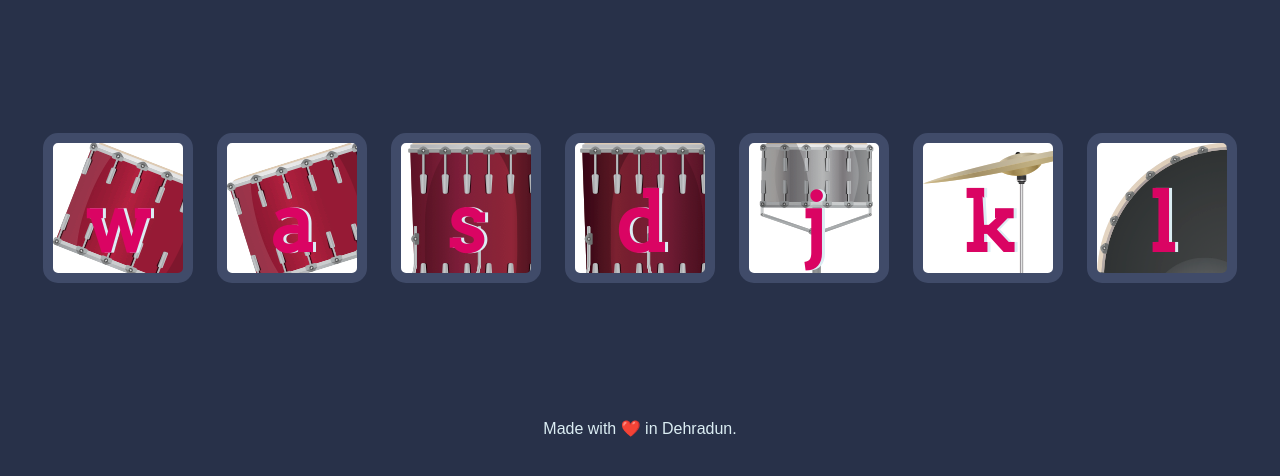
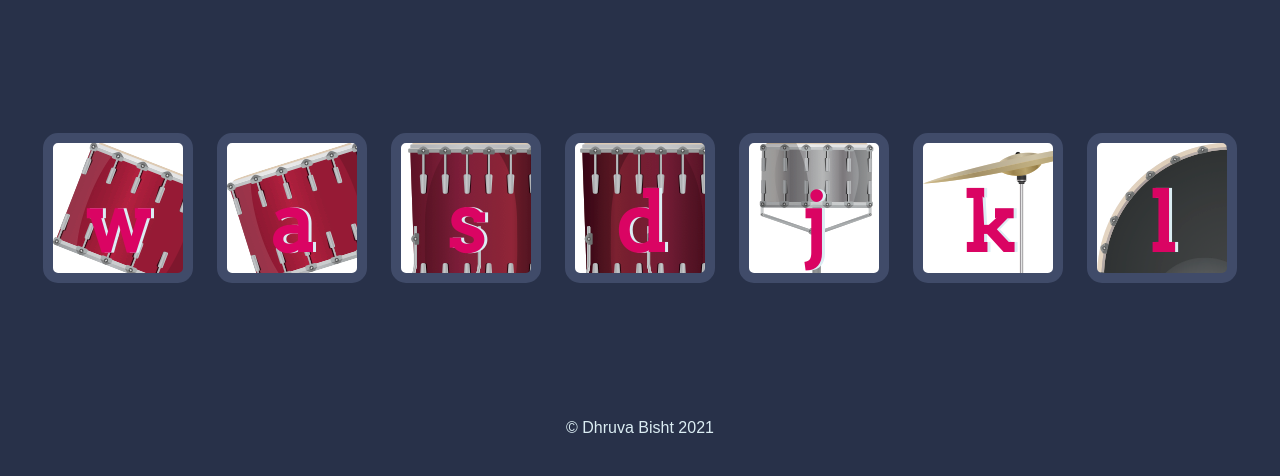
Before and after one commit to dhruvabisht/Drum_Kit, a plain HTML site: page index.html in a window 1280 px wide. Shown: the part 156-632 px from the top of the page. Drawn offline with Linux system fonts and the light colour scheme.

Commit message:
Update index.html

```diff
--- a/index.html
+++ b/index.html
@@ -26,7 +26,7 @@
   <script src="index.js" charset="utf-8"></script>
 </body>
 <footer>
-  Made with ❤️ in Dehradun.
+  © Dhruva Bisht 2021
 </footer>
 
 </html>
```
